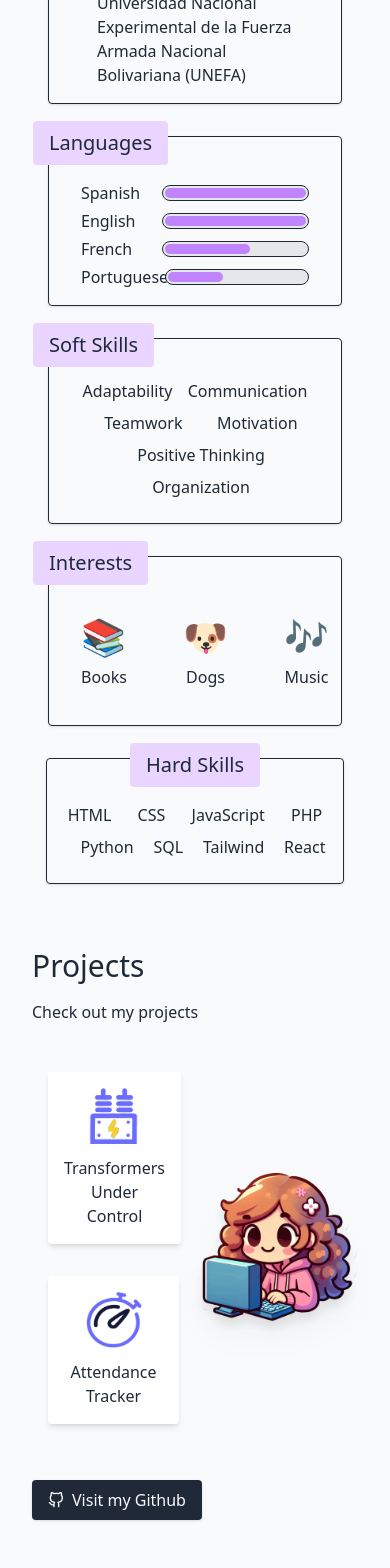
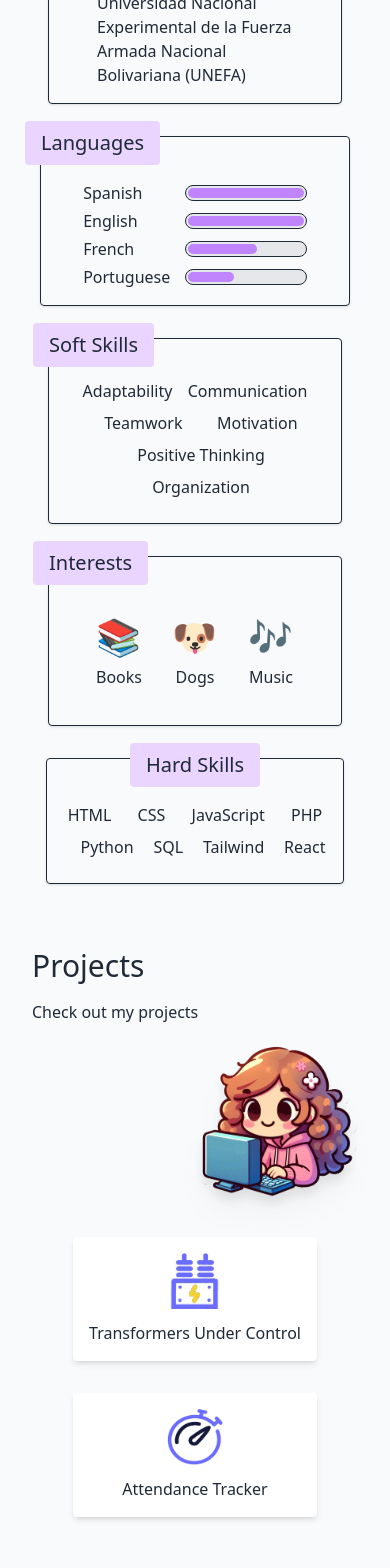
Before and after one commit to Jonkellys/portfolio, a Next.js app: page / in a window 390 px wide. Shown: the part 1460-3028 px from the top of the page. Built offline with nearby package versions, Linux system fonts and the light colour scheme.

Commit message:
Modified resposive 2

```diff
--- a/src/pages/sections/AboutMe.jsx
+++ b/src/pages/sections/AboutMe.jsx
@@ -55,7 +55,7 @@ export default function AboutMe() {
 					</InfoBox>
 				</div>
 				<div className="w-full flex flex-wrap flex-col md:flex-row md:justify-around" >
-				<div className="w-full xl:w-1/3 md:w-[45%] md:my-8 h-max flex flex-col mb-8 md:mb-0 px-4 md:px-0 md:flex-row md:justify-center md:items-start">
+				<div className="w-full xl:w-1/3 md:w-[45%] md:my-8 h-max flex flex-col mb-8 md:mb-0 px-2 md:px-0 md:flex-row md:justify-center md:items-start">
 					<InfoBox title={<FormattedMessage id="about.languages.title" />}>
 						<div className="flex flex-col space-y-1 mt-1 w-full">
 							<ProgressBar
@@ -107,7 +107,7 @@ export default function AboutMe() {
 				</div>
 				<div className="w-full xl:w-1/3 md:w-[45%] h-max flex flex-col mb-8 md:my-8 px-4 md:px-0 md:flex-row md:justify-center md:items-start">
 					<InfoBox title={<FormattedMessage id="about.interests.title" />}>
-						<div className="size-full flex justify-around items-center space-x-14 py-5 xl:py-5 md:py-0">
+						<div className="size-full flex justify-between items-center py-5 xl:py-5 md:py-0">
 							<div className="w-1/3 flex flex-col justify-center items-center text-center">
 								<span className="text-4xl mb-2">📚</span>
 								<p>
@@ -152,9 +152,9 @@ export default function AboutMe() {
 
 function ProgressBar({ lang, children }) {
 	return (
-		<div className="w-full h-auto flex flex-row items-center">
-			<h4 className="w-2/6 mr-2">{lang}</h4>
-			<div className="w-4/6 h-4 rounded-full p-0.5 bg-gray-200 border border-gray-800">
+		<div className="w-full h-auto flex flex-row items-center justify-around">
+			<h4 className="w-2/6">{lang}</h4>
+			<div className="w-3/6 h-4 rounded-full p-0.5 bg-gray-200 border border-gray-800">
 				{children}
 			</div>
 		</div>
@@ -163,7 +163,7 @@ function ProgressBar({ lang, children }) {
 
 function InfoBox({ title, children }) {
 	return (
-		<div className="h-full rounded relative shadow border border-gray-800 dark:border-white px-8 pb-4 pt-10">
+		<div className="h-full w-full rounded relative shadow border border-gray-800 dark:border-white px-8 pb-4 pt-10">
 			<h3 className="rounded bg-purple-200  dark:bg-purple-300 text-xl text-gray-800 px-4 py-2 w-max absolute -top-4 -left-4">
 				{title}
 			</h3>
--- a/src/pages/sections/Projects.jsx
+++ b/src/pages/sections/Projects.jsx
@@ -21,9 +21,9 @@ export default function Projects() {
 			<p className="md:ml-12 my-4">
 				<FormattedMessage id="projects.description" />
 			</p>
-			<div className="w-full h-max md:h-[24rem] flex flex-row">
-				<div className="w-1/2 h-full flex justify-center items-center">
-					<div className="w-full h-max flex flex-row justify-around items-center flex-wrap py-4 *:md:w-40 *:w-max *:rounded *:h-max *:shadow-md *:bg-white *:hover:bg-gray-100 *:dark:bg-gray-600 *:md:p-6 *:p-4 *:flex *:flex-col *:items-center *:m-4 ">
+			<div className="w-full h-max md:h-[24rem] flex flex-col md:flex-row">
+				<div className="w-full md:w-1/2 h-max flex justify-center items-center order-2 md:order-1">
+					<div className="w-full h-max flex flex-row justify-around items-center flex-wrap py-4 *:md:w-40 *:w-3/4 *:rounded *:h-max *:shadow-md *:bg-white *:hover:bg-gray-100 *:dark:bg-gray-600 *:md:p-6 *:p-4 *:flex *:flex-col *:items-center *:m-4 ">
 						<Link
 							href="https://github.com/Jonkellys/transformers-under-control"
 						>
@@ -46,11 +46,11 @@ export default function Projects() {
 						</Link>
 					</div>
 				</div>
-				<div className="w-1/2 flex justify-center items-center">
+				<div className="w-full md:w-1/2 flex justify-end md:justify-center items-center order-1 md:order-2">
 					<Image
 						src={programming}
 						alt="Programming"
-						className="w-[25rem] h-auto drop-shadow-xl"
+						className="w-2/4 md:w-[25rem] h-auto drop-shadow-xl"
 					/>
 				</div>
 			</div>
```
